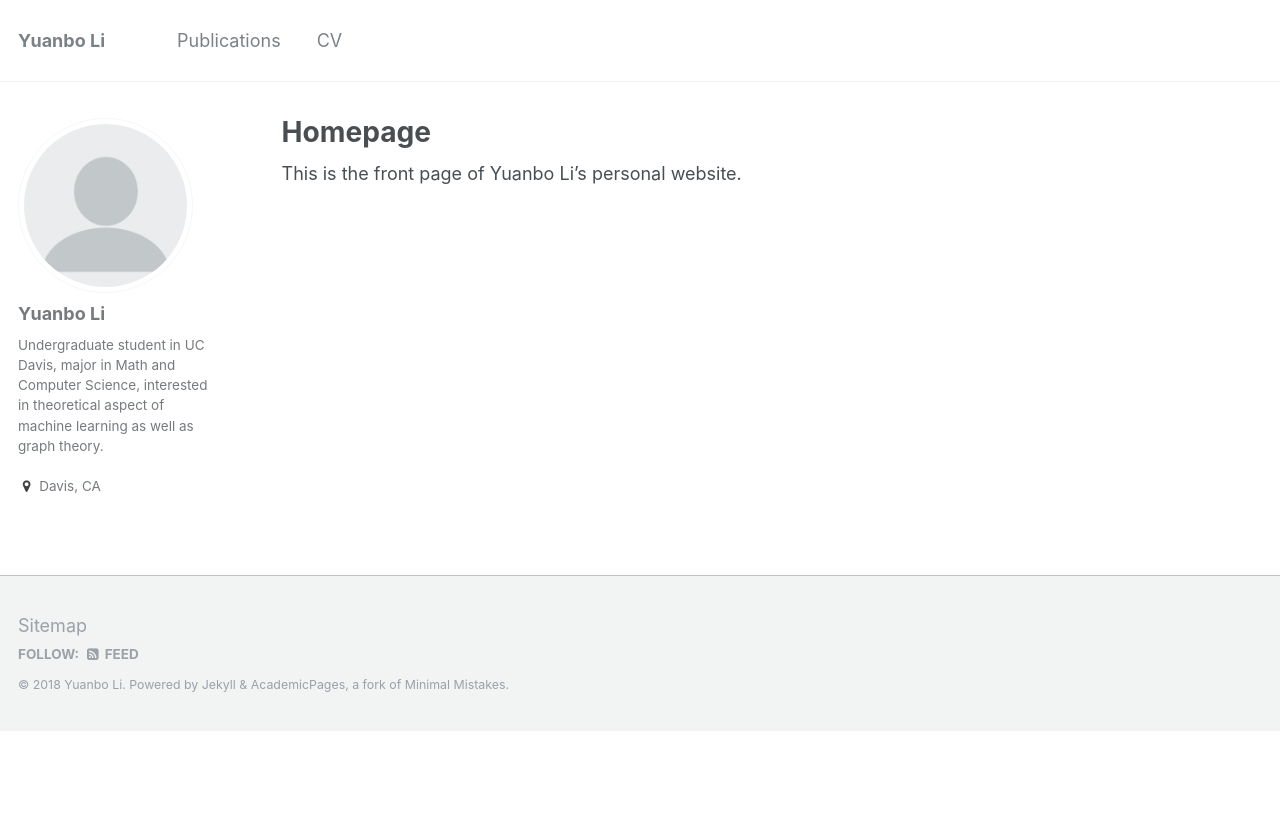
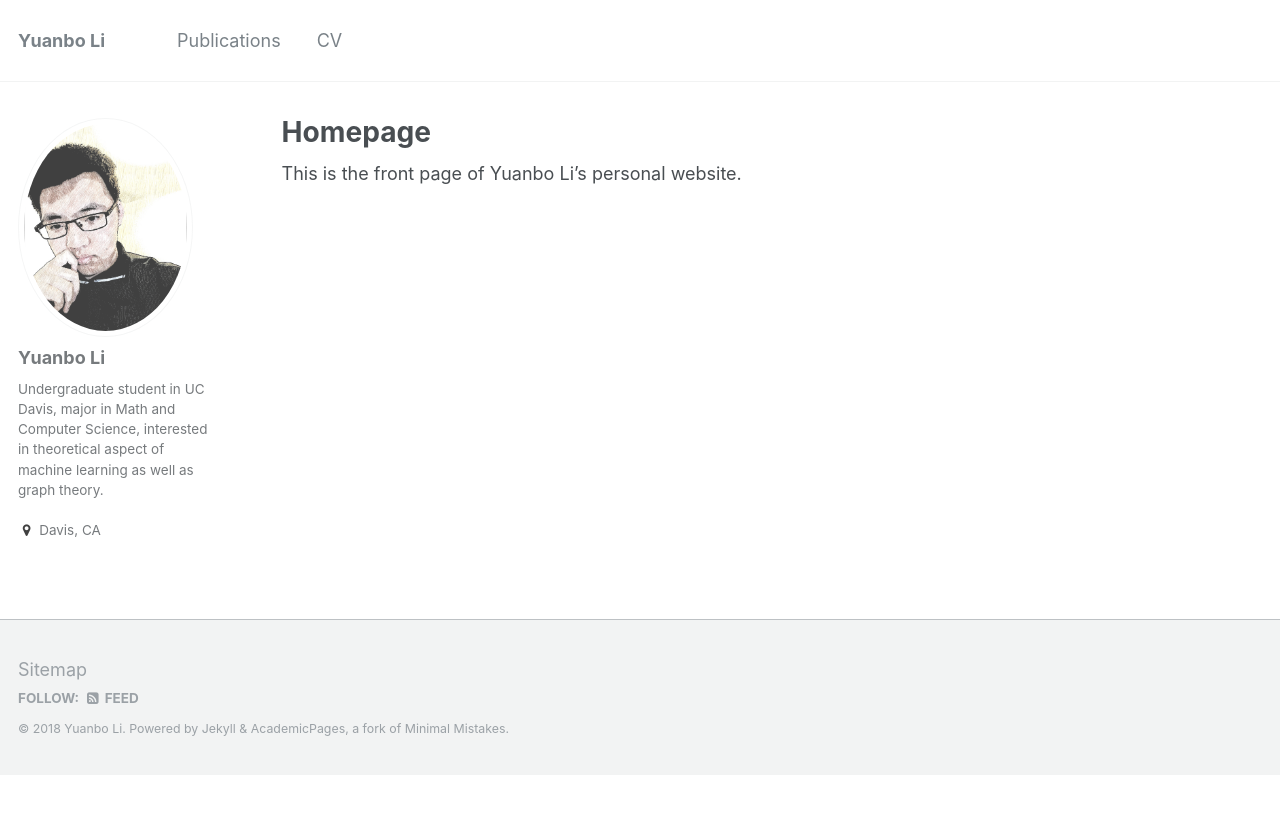
Before and after one commit to yuanboli/yuanboli.github.io, a Jekyll site: the page built from _pages/about.md, in a window 1280 px wide. Shown: the top 814 px of the page. Built offline with Jekyll 4.4.1, drawn with Linux system fonts in a browser that asks for light colours.

Commit message:
add photot

```diff
--- a/_config.yml
+++ b/_config.yml
@@ -79,7 +79,7 @@ analytics:
 # Site Author
 author:
   name             : "Yuanbo Li"
-  avatar           : "profile.png"
+  avatar           : "yuanboli_photo.jpg"
   bio              : "Undergraduate student in UC Davis, major in Math and Computer Science, interested in theoretical aspect of machine learning as well as graph theory." #"Your biography for the left-hand sidebar"
   location         : "Davis, CA"
   employer         :
```
Also changed, not shown: images/yuanboli_photo.jpg (added).
